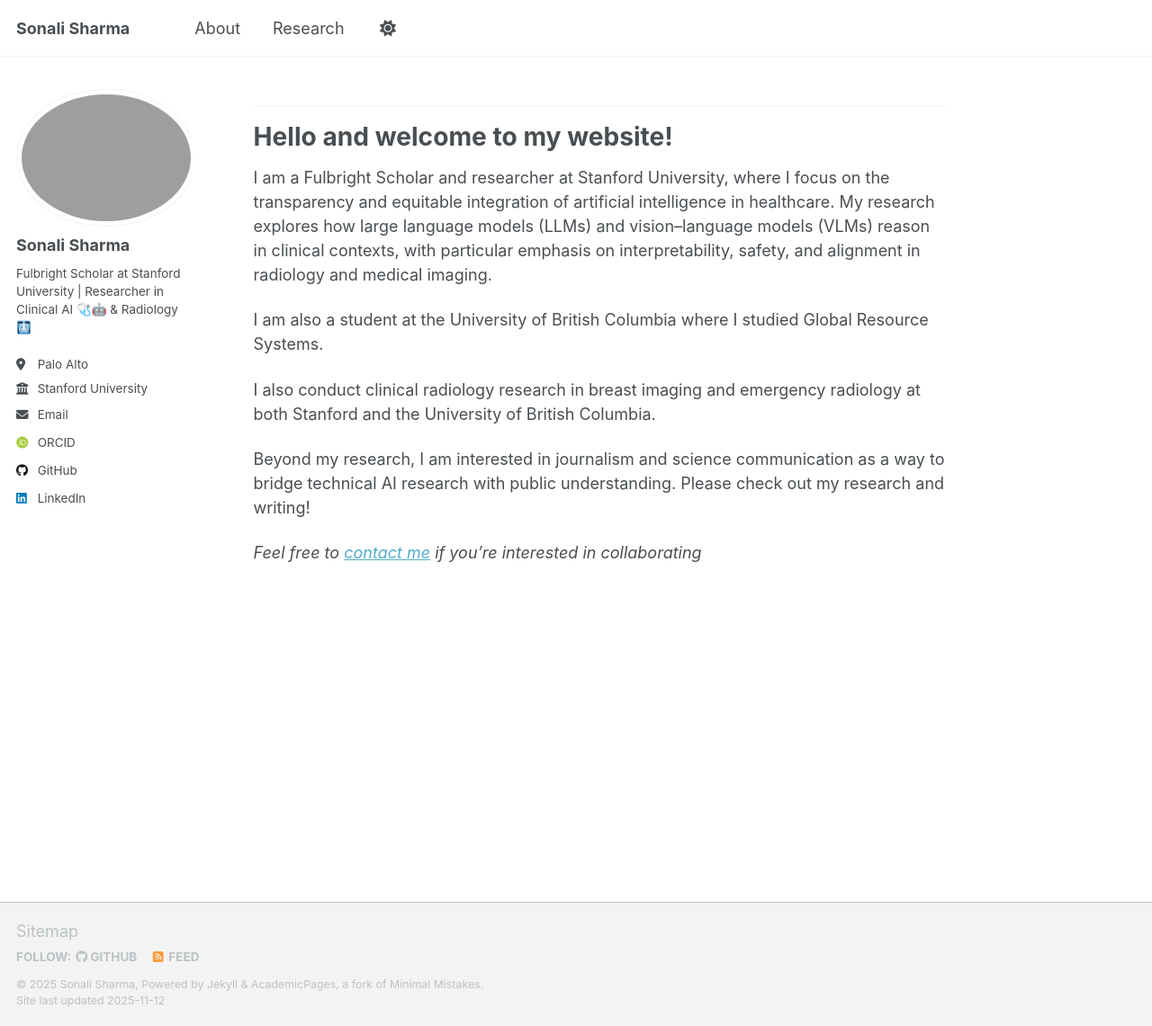
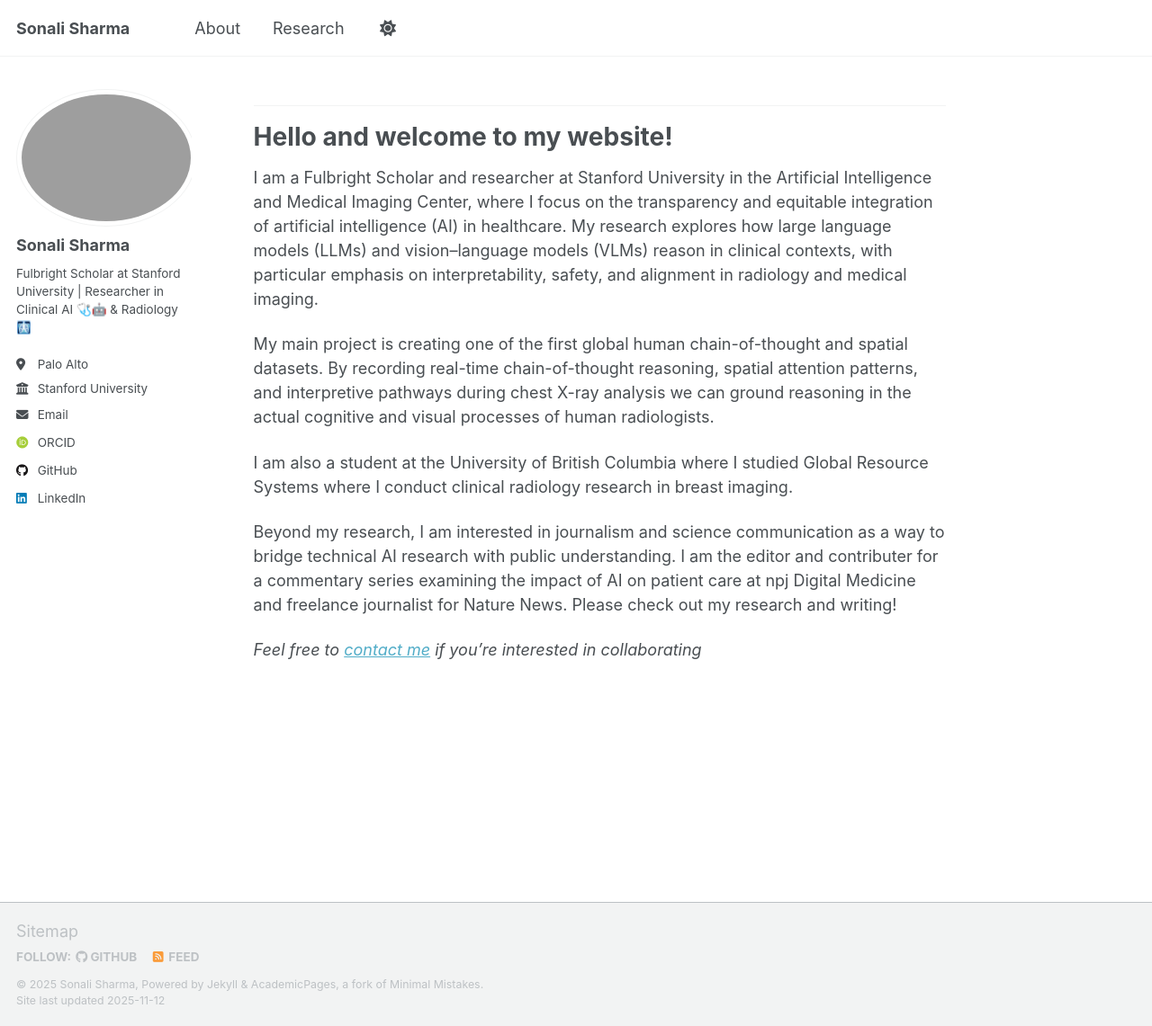
Before and after one commit to sonalisharma-3/sonalisharma-3.github.io, a Jekyll site: the page built from index.md, in a window 1280 px wide and 1141 px high. Shown: the whole window at 90% size. Built offline with Jekyll 4.4.1, drawn with Linux system fonts in a browser that asks for light colours; some web fonts are replaced; a script that is not in the unit is left out.

Commit message:
Revise introduction and project details in index.md
Updated the introduction to include specific roles and projects.

```diff
--- a/index.md
+++ b/index.md
@@ -35,13 +35,13 @@ img[itemprop="image"].u-photo {
 ---
 # **Hello and welcome to my website!**
 
-I am a Fulbright Scholar and researcher at Stanford University, where I focus on the transparency and equitable integration of artificial intelligence in healthcare. My research explores how large language models (LLMs) and vision–language models (VLMs) reason in clinical contexts, with particular emphasis on interpretability, safety, and alignment in radiology and medical imaging.
+I am a Fulbright Scholar and researcher at Stanford University in the Artificial Intelligence and Medical Imaging Center, where I focus on the transparency and equitable integration of artificial intelligence (AI) in healthcare. My research explores how large language models (LLMs) and vision–language models (VLMs) reason in clinical contexts, with particular emphasis on interpretability, safety, and alignment in radiology and medical imaging.
 
-I am also a student at the University of British Columbia where I studied Global Resource Systems.
+My main project is creating one of the first global human chain-of-thought and spatial datasets. By recording real-time chain-of-thought reasoning, spatial attention patterns, and interpretive pathways during chest X-ray analysis we can ground reasoning in the actual cognitive and visual processes of human radiologists.
 
-I also conduct clinical radiology research in breast imaging and emergency radiology at both Stanford and the University of British Columbia.
+I am also a student at the University of British Columbia where I studied Global Resource Systems where I conduct clinical radiology research in breast imaging.
 
-Beyond my research, I am interested in journalism and science communication as a way to bridge technical AI research with public understanding. Please check out my research and writing!
+Beyond my research, I am interested in journalism and science communication as a way to bridge technical AI research with public understanding. I am the editor and contributer for a commentary series examining the impact of AI on patient care at npj Digital Medicine and freelance journalist for Nature News. Please check out my research and writing!
 
 
 
```
